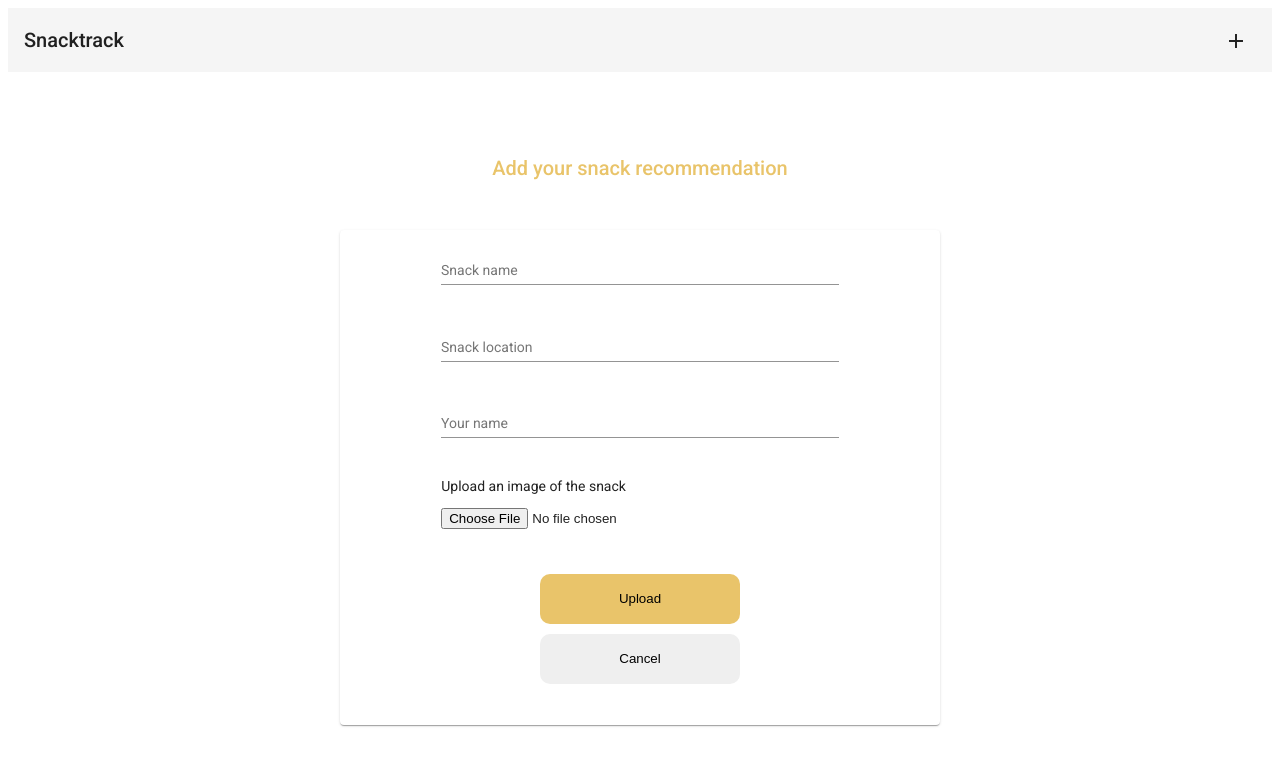
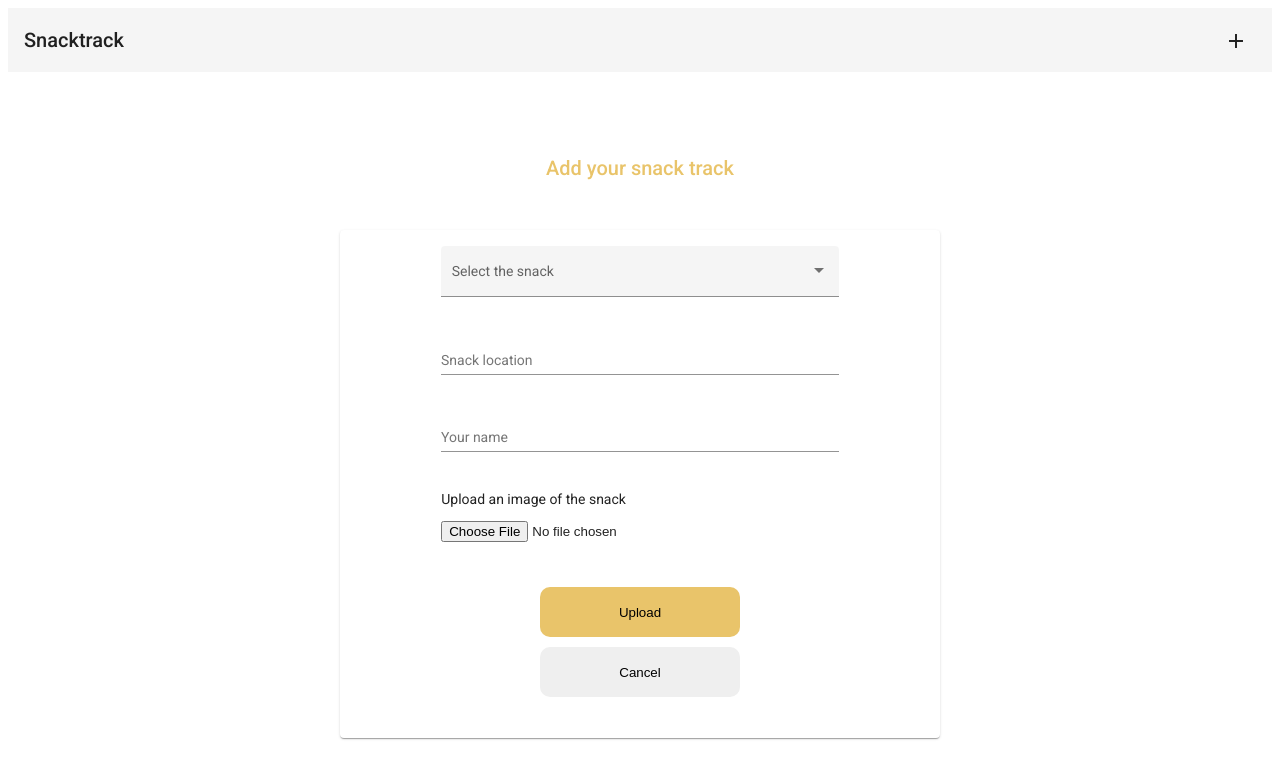
Before and after one commit to odoflah/project-snack, an Angular app in the folder frontend/: page /add-snack in a window 1280 px wide. Shown: the top 778 px of the page. Built offline with nearby package versions, Linux system fonts and the light colour scheme.

Commit message:
adding dropdown to add-snack

```diff
--- a/frontend/src/app/snack-add-form/snack-add-form.component.html
+++ b/frontend/src/app/snack-add-form/snack-add-form.component.html
@@ -1,24 +1,24 @@
 <div class="body">
     <div class="title-section">
-        <h2 class="">Add your snack recommendation</h2>
+        <h2 class="">Add your snack track</h2>
     </div>
     <div class="card-section">
         <mat-card class="form-card">
             <form class="form" [formGroup]="snackSubmission" (ngSubmit)="newSnackSighting()">
-                <mat-form-field class="form-field" appearance="legacy">
-                    <mat-label>Snack name</mat-label>
-                    <input matInput placeholder="What is it?" formControlName="name">
-                    <!--<mat-icon class="light-yellow" matSuffix>star</mat-icon>-->
+                <mat-form-field class="form-field" appearance="fill">
+                    <mat-label>Select the snack</mat-label>
+                    <mat-select>
+                        <mat-option value="one">Smoked almonds</mat-option>
+                        <mat-option value="two">Roasted tofu</mat-option>
+                    </mat-select>
                 </mat-form-field>
                 <mat-form-field class="form-field" appearance="legacy">
                     <mat-label>Snack location</mat-label>
                     <input matInput placeholder="Where to find it?" formControlName="location">
-                    <!--<mat-icon class="light-yellow" matSuffix>location_on</mat-icon>-->
                 </mat-form-field>
                 <mat-form-field class="form-field" appearance="legacy">
                     <mat-label>Your name</mat-label>
                     <input matInput placeholder="Who are you?" formControlName="sighter">
-                    <!--<mat-icon class="light-yellow" matSuffix>person</mat-icon>-->
                 </mat-form-field>
                 <div class="form-field">
                     <p class="color-grey">Upload an image of the snack</p>
```
